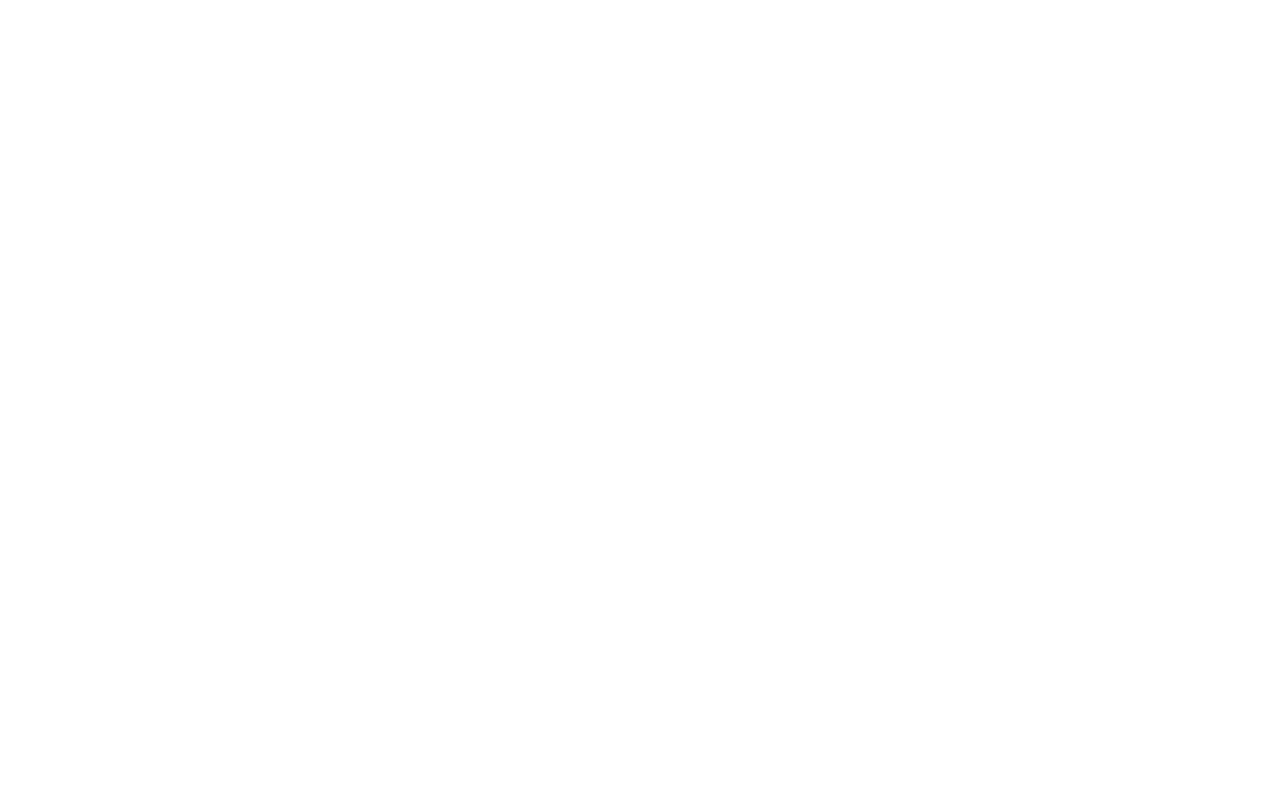
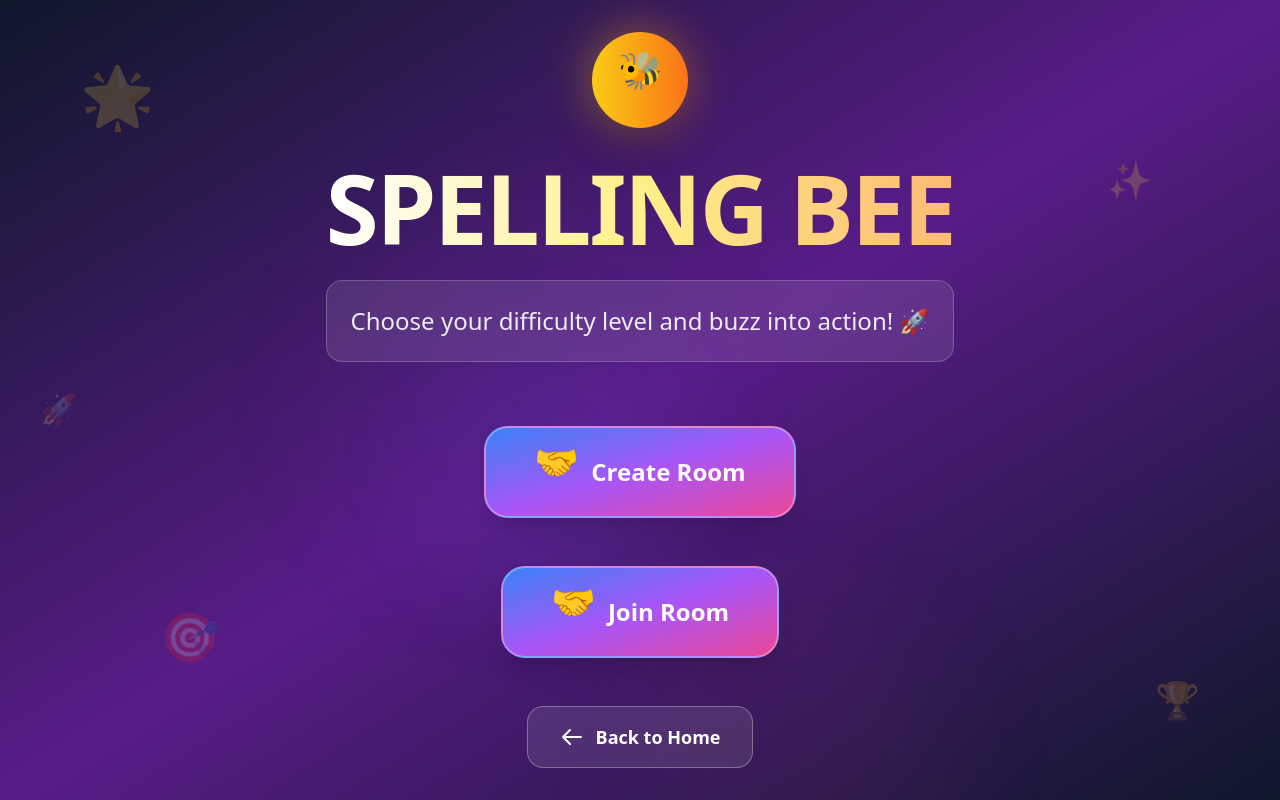
Before and after one commit to sharyarnaveed/spelling-bee, a Nuxt app: page /multiplayer in a window 1280 px wide. Before the commit this address had no page. Built offline with nearby package versions, Linux system fonts and the light colour scheme.

Commit message:
multiplayer room created

```diff
--- /dev/null
+++ b/pages/multiplayer.vue
@@ -0,0 +1,246 @@
+<script setup>
+import { useRouter } from "vue-router";
+
+const router = useRouter();
+
+const joinroom = ref(false);
+const createroom = ref(false);
+
+const displayjoinroom = () => {
+  joinroom.value = true;
+  createroom.value = false;
+};
+
+const displaycreateroom = () => {
+  joinroom.value = false;
+  createroom.value = true;
+};
+</script>
+
+<template>
+  <main
+    class="min-h-screen bg-gradient-to-br from-slate-900 via-purple-900 to-slate-900 relative overflow-hidden"
+  >
+    <!-- Animated Background Elements -->
+    <div class="absolute inset-0 overflow-hidden">
+      <div
+        class="absolute top-1/4 left-1/4 w-96 h-96 bg-purple-500/10 rounded-full blur-3xl animate-pulse"
+      ></div>
+      <div
+        class="absolute top-3/4 right-1/4 w-80 h-80 bg-pink-500/10 rounded-full blur-3xl animate-pulse"
+        style="animation-delay: 2s"
+      ></div>
+      <div
+        class="absolute bottom-1/4 left-1/3 w-64 h-64 bg-blue-500/10 rounded-full blur-3xl animate-pulse"
+        style="animation-delay: 4s"
+      ></div>
+    </div>
+
+    <!-- Main Content -->
+    <div
+      class="relative z-10 min-h-screen flex flex-col items-center justify-center p-6"
+    >
+      <!-- Header -->
+      <div class="text-center mb-16">
+        <div class="relative inline-block mb-8">
+          <div
+            class="absolute inset-0 bg-gradient-to-r from-yellow-400 to-orange-500 rounded-full blur-xl opacity-75 animate-pulse"
+          ></div>
+          <div
+            class="relative bg-gradient-to-r from-yellow-400 to-orange-500 w-24 h-24 rounded-full flex items-center justify-center shadow-2xl"
+          >
+            <span class="text-4xl animate-bounce">🐝</span>
+          </div>
+        </div>
+
+        <h1
+          class="text-6xl md:text-7xl lg:text-8xl font-black text-transparent bg-clip-text bg-gradient-to-r from-white via-yellow-200 to-orange-300 mb-6 tracking-tight"
+        >
+          SPELLING BEE
+        </h1>
+
+        <div
+          class="bg-white/10 backdrop-blur-md rounded-2xl p-6 border border-white/20 max-w-2xl mx-auto"
+        >
+          <p class="text-xl md:text-2xl text-white/90 font-medium">
+            Choose your difficulty level and buzz into action! 🚀
+          </p>
+        </div>
+      </div>
+
+      <!-- Create Room Form -->
+      <div v-if="createroom" class="flex justify-center mb-12">
+        <form
+          class="bg-white/10 backdrop-blur-md rounded-2xl p-8 border border-white/20 max-w-md w-full shadow-xl space-y-6"
+        >
+          <div>
+            <label class="block text-white font-semibold mb-2">Room Name</label>
+            <input
+              type="text"
+              placeholder="Enter room name"
+              class="w-full px-4 py-2 rounded-lg bg-white/20 text-white border border-white/30 focus:outline-none focus:ring-2 focus:ring-blue-400"
+            />
+          </div>
+          <div>
+            <label class="block text-white font-semibold mb-2">Your Name</label>
+            <input
+              type="text"
+              placeholder="Enter your name"
+              class="w-full px-4 py-2 rounded-lg bg-white/20 text-white border border-white/30 focus:outline-none focus:ring-2 focus:ring-blue-400"
+            />
+          </div>
+          <button
+            type="submit"
+            class="w-full bg-gradient-to-r from-blue-500 to-purple-500 text-white font-bold py-3 rounded-xl shadow-lg hover:scale-105 transition-all duration-300"
+          >
+            Create Room
+          </button>
+        </form>
+      </div>
+
+      <div v-if="joinroom" class="flex justify-center mb-12">
+        <form
+          class="bg-white/10 backdrop-blur-md rounded-2xl p-8 border border-white/20 max-w-md w-full shadow-xl space-y-6"
+        >
+          <div>
+            <label class="block text-white font-semibold mb-2">Room Code</label>
+            <input
+              type="text"
+              placeholder="Enter room code"
+              class="w-full px-4 py-2 rounded-lg bg-white/20 text-white border border-white/30 focus:outline-none focus:ring-2 focus:ring-pink-400"
+            />
+          </div>
+          <div>
+            <label class="block text-white font-semibold mb-2">Your Name</label>
+            <input
+              type="text"
+              placeholder="Enter your name"
+              class="w-full px-4 py-2 rounded-lg bg-white/20 text-white border border-white/30 focus:outline-none focus:ring-2 focus:ring-pink-400"
+            />
+          </div>
+          <button
+            type="submit"
+            class="w-full bg-gradient-to-r from-pink-500 to-purple-500 text-white font-bold py-3 rounded-xl shadow-lg hover:scale-105 transition-all duration-300"
+          >
+            Join Room
+          </button>
+        </form>
+      </div>
+
+      <!-- create room btn -->
+      <div class="flex justify-center mb-12">
+        <button
+          @click="displaycreateroom"
+          class="group relative bg-gradient-to-br from-blue-500 via-purple-500 to-pink-500 hover:scale-105 hover:shadow-2xl transition-all duration-300 rounded-3xl py-6 px-12 font-bold text-2xl text-white shadow-xl border-2 border-white/30 hover:border-white/50"
+        >
+          <span class="flex items-center space-x-3">
+            <span class="text-4xl animate-bounce">🤝</span>
+            <span>Create Room</span>
+          </span>
+          <div
+            class="absolute inset-0 bg-white/10 rounded-3xl opacity-0 group-hover:opacity-100 transition-opacity duration-300"
+          ></div>
+        </button>
+      </div>
+
+      <!-- Join Room Form -->
+      <div class="flex justify-center mb-12">
+        <button
+          class="group relative bg-gradient-to-br from-blue-500 via-purple-500 to-pink-500 hover:scale-105 hover:shadow-2xl transition-all duration-300 rounded-3xl py-6 px-12 font-bold text-2xl text-white shadow-xl border-2 border-white/30 hover:border-white/50"
+          @click="displayjoinroom"
+        >
+          <span class="flex items-center space-x-3">
+            <span class="text-4xl animate-bounce">🤝</span>
+            <span>Join Room</span>
+          </span>
+          <div
+            class="absolute inset-0 bg-white/10 rounded-3xl opacity-0 group-hover:opacity-100 transition-opacity duration-300"
+          ></div>
+        </button>
+      </div>
+
+      <div class="text-center">
+        <button
+          @click="router.push('/')"
+          class="group relative inline-flex items-center px-8 py-4 bg-white/10 hover:bg-white/20 backdrop-blur-md border border-white/30 hover:border-white/50 text-white rounded-2xl font-semibold text-lg transition-all duration-300 transform hover:scale-105 hover:shadow-xl"
+        >
+          <svg
+            class="w-6 h-6 mr-3 transform group-hover:-translate-x-1 transition-transform duration-300"
+            fill="none"
+            stroke="currentColor"
+            viewBox="0 0 24 24"
+          >
+            <path
+              stroke-linecap="round"
+              stroke-linejoin="round"
+              stroke-width="2"
+              d="M10 19l-7-7m0 0l7-7m-7 7h18"
+            ></path>
+          </svg>
+          Back to Home
+        </button>
+      </div>
+    </div>
+
+    <div
+      class="fixed top-20 left-20 text-6xl animate-bounce opacity-20"
+      style="animation-delay: 0s"
+    >
+      🌟
+    </div>
+    <div
+      class="fixed top-40 right-32 text-4xl animate-pulse opacity-20"
+      style="animation-delay: 1s"
+    >
+      ✨
+    </div>
+    <div
+      class="fixed bottom-32 left-40 text-5xl animate-bounce opacity-20"
+      style="animation-delay: 2s"
+    >
+      🎯
+    </div>
+    <div
+      class="fixed bottom-20 right-20 text-4xl animate-pulse opacity-20"
+      style="animation-delay: 3s"
+    >
+      🏆
+    </div>
+    <div
+      class="fixed top-1/2 left-10 text-3xl animate-bounce opacity-20"
+      style="animation-delay: 4s"
+    >
+      🚀
+    </div>
+  </main>
+</template>
+
+<style scoped>
+@keyframes float {
+  0%,
+  100% {
+    transform: translateY(0px) rotate(0deg);
+  }
+  50% {
+    transform: translateY(-20px) rotate(5deg);
+  }
+}
+
+.group:hover .text-8xl {
+  animation: float 3s ease-in-out infinite;
+}
+
+@keyframes glow {
+  0%,
+  100% {
+    box-shadow: 0 0 20px rgba(255, 255, 255, 0.2);
+  }
+  50% {
+    box-shadow: 0 0 40px rgba(255, 255, 255, 0.4);
+  }
+}
+
+.shadow-3xl {
+  box-shadow: 0 35px 60px -12px rgba(0, 0, 0, 0.25);
+}
+</style>
```
Also changed, not shown: pages/start.vue (+28 -15 lines).
